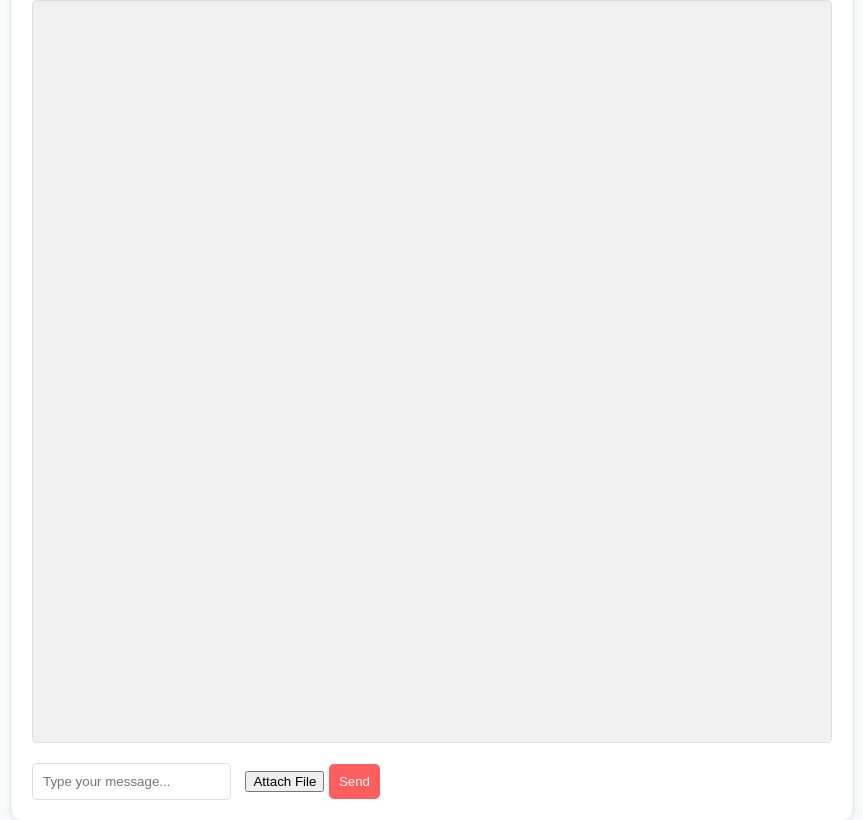
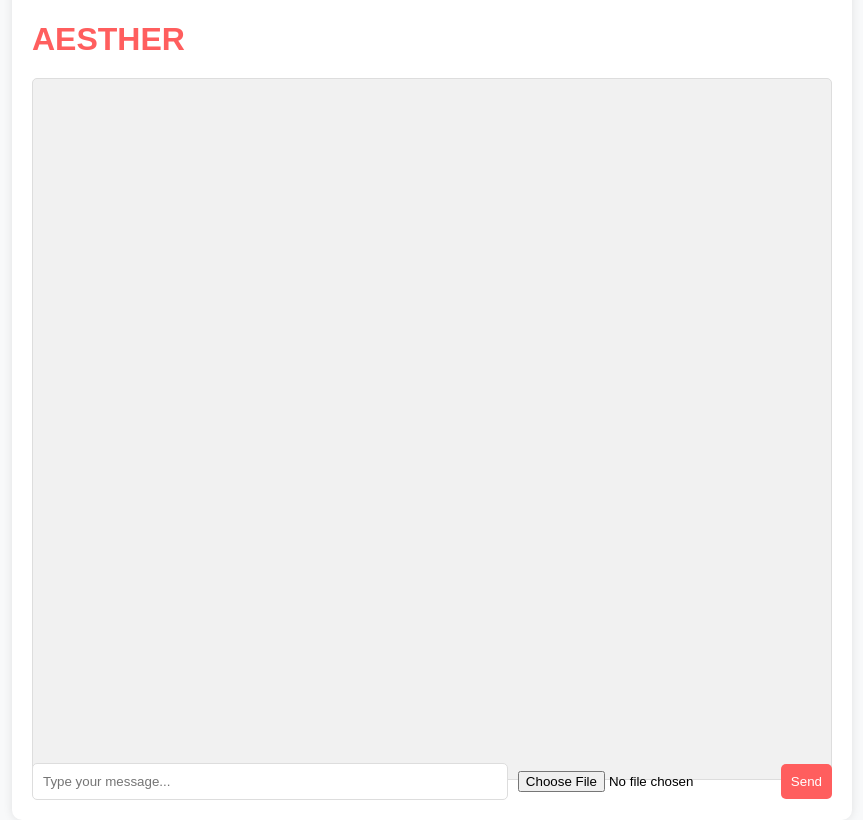
Before and after one commit to ikhgs/-Timage-reponse, a website: page public/index.html in a window 1280 px wide. Shown: the whole page, without its empty margins (208-1071 px from the left). Drawn offline with Linux system fonts and the light colour scheme.

Commit message:
Update index.html

```diff
--- a/public/index.html
+++ b/public/index.html
@@ -8,15 +8,15 @@
 </head>
 <body>
     <div class="chat-container">
+        <h1>AESTHER</h1>
         <div id="chat-box">
             <div id="response"></div>
         </div>
-        <div class="input-container">
-            <input type="file" id="file-input" style="display: none;" />
+        <form id="form" enctype="multipart/form-data">
             <input type="text" id="prompt-input" placeholder="Type your message..." />
-            <button id="attach-button">Attach File</button>
-            <button id="send-button">Send</button>
-        </div>
+            <input type="file" id="file-input" />
+            <button type="submit" id="send-button">Send</button>
+        </form>
     </div>
     <script src="script.js"></script>
 </body>
```
